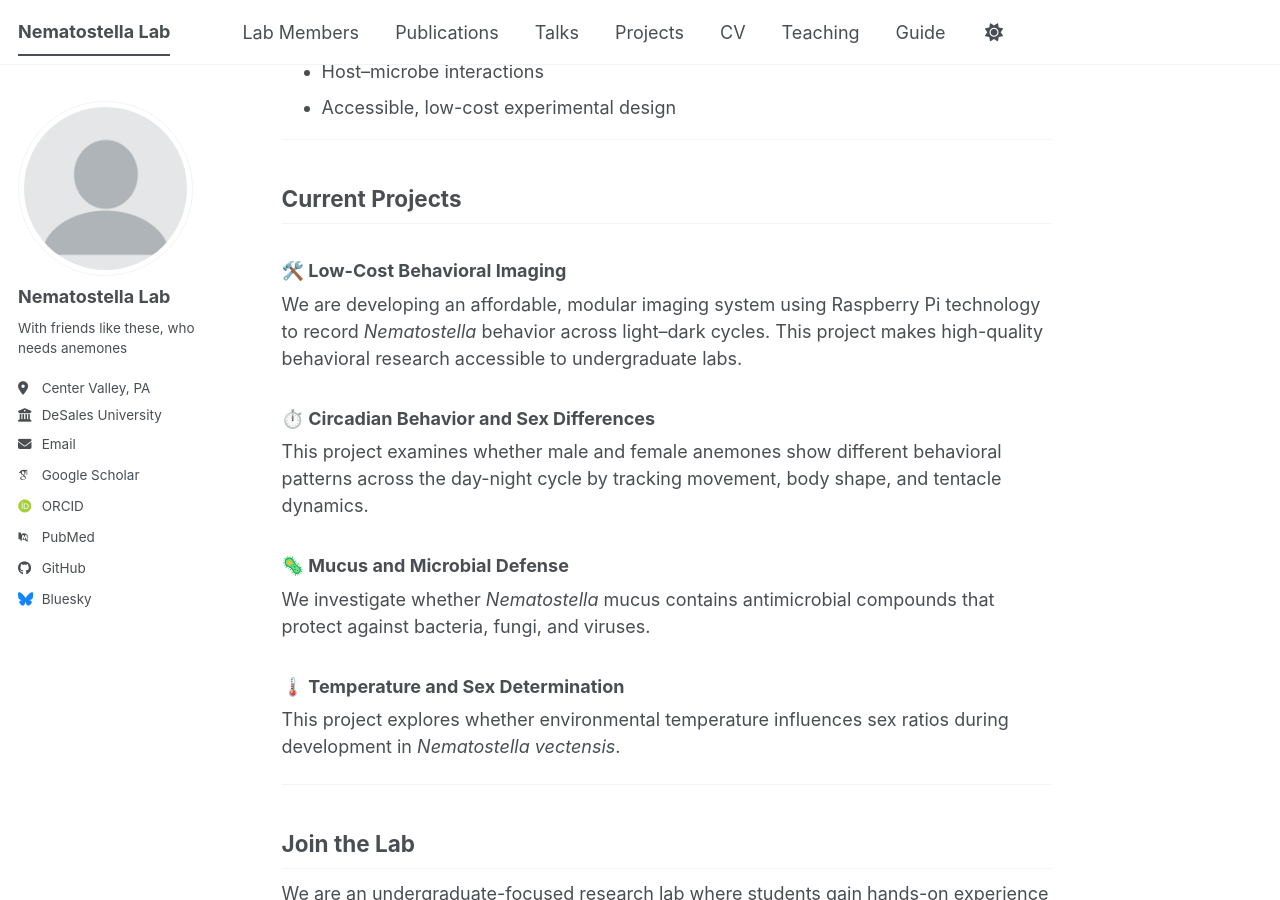
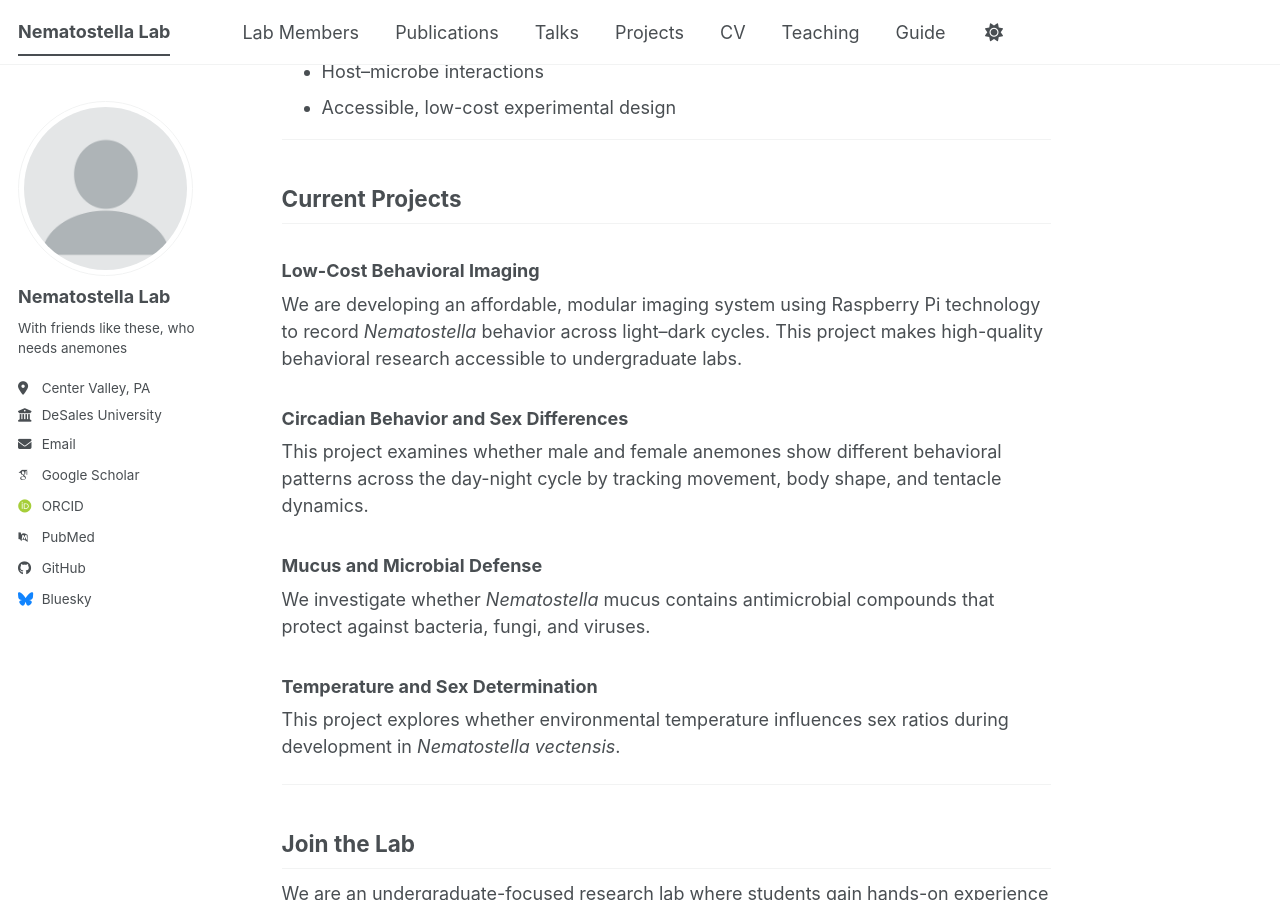
Before and after one commit to nematostellalab/nematostellalab.github.io, a Jekyll site: the page built from _pages/about.md, in a window 1280 px wide and 900 px high, scrolled down 511 px. Built offline with Jekyll 4.4.1, drawn with Linux system fonts in a browser that asks for light colours; some web fonts are replaced; a script bundle is joined from its source files by our own code; library files that are not in the unit come from our copies.

```diff
--- a/_pages/about.md
+++ b/_pages/about.md
@@ -26,16 +26,16 @@ Our lab combines experimental biology, low-cost technology, and student-driven r
 
 ## Current Projects
 
-### 🛠️ Low-Cost Behavioral Imaging
+### Low-Cost Behavioral Imaging
 We are developing an affordable, modular imaging system using Raspberry Pi technology to record *Nematostella* behavior across light–dark cycles. This project makes high-quality behavioral research accessible to undergraduate labs.
 
-### ⏱️ Circadian Behavior and Sex Differences
+### Circadian Behavior and Sex Differences
 This project examines whether male and female anemones show different behavioral patterns across the day-night cycle by tracking movement, body shape, and tentacle dynamics.
 
-### 🦠 Mucus and Microbial Defense
+### Mucus and Microbial Defense
 We investigate whether *Nematostella* mucus contains antimicrobial compounds that protect against bacteria, fungi, and viruses.
 
-### 🌡️ Temperature and Sex Determination
+### Temperature and Sex Determination
 This project explores whether environmental temperature influences sex ratios during development in *Nematostella vectensis*.
 
 ---
```
